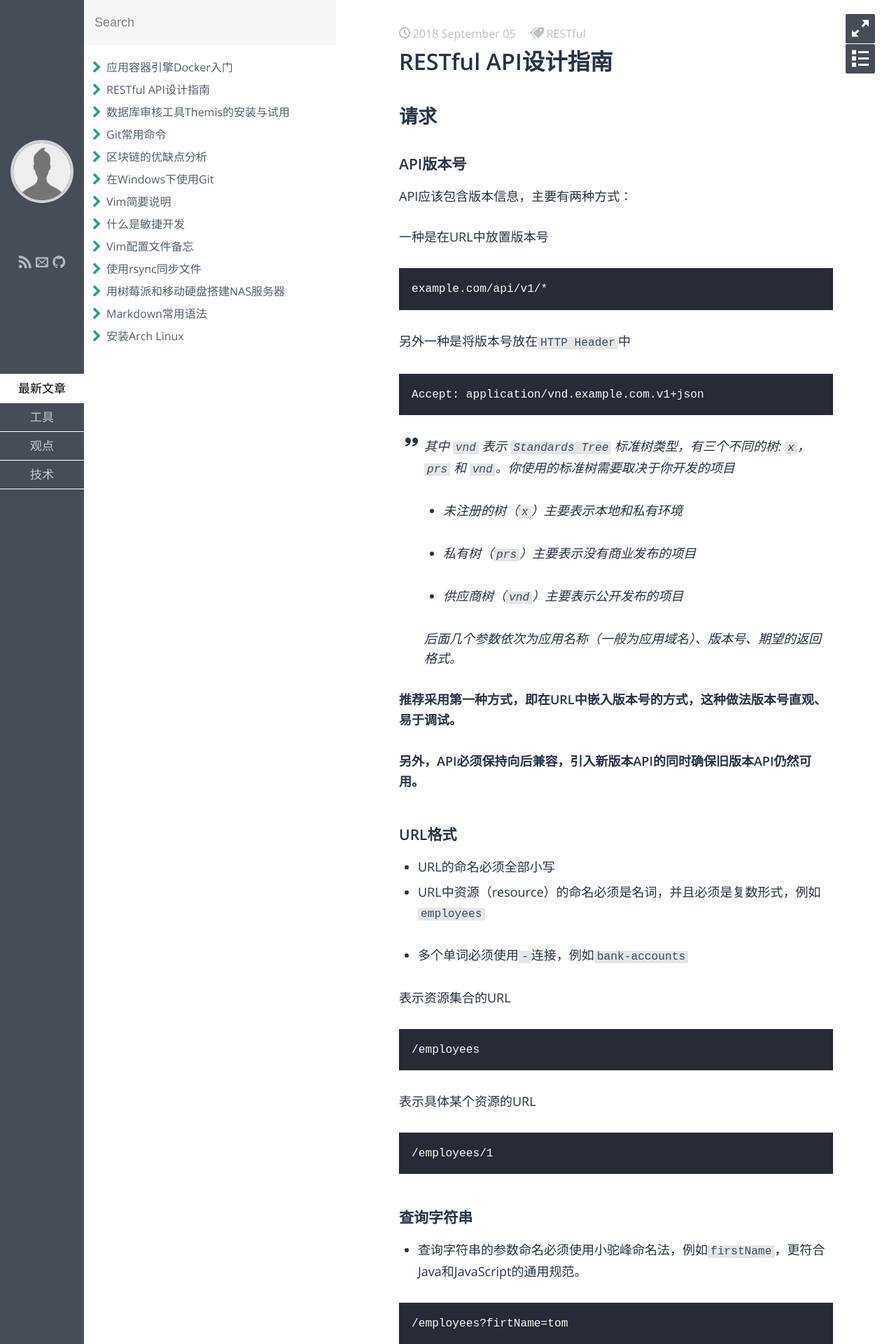
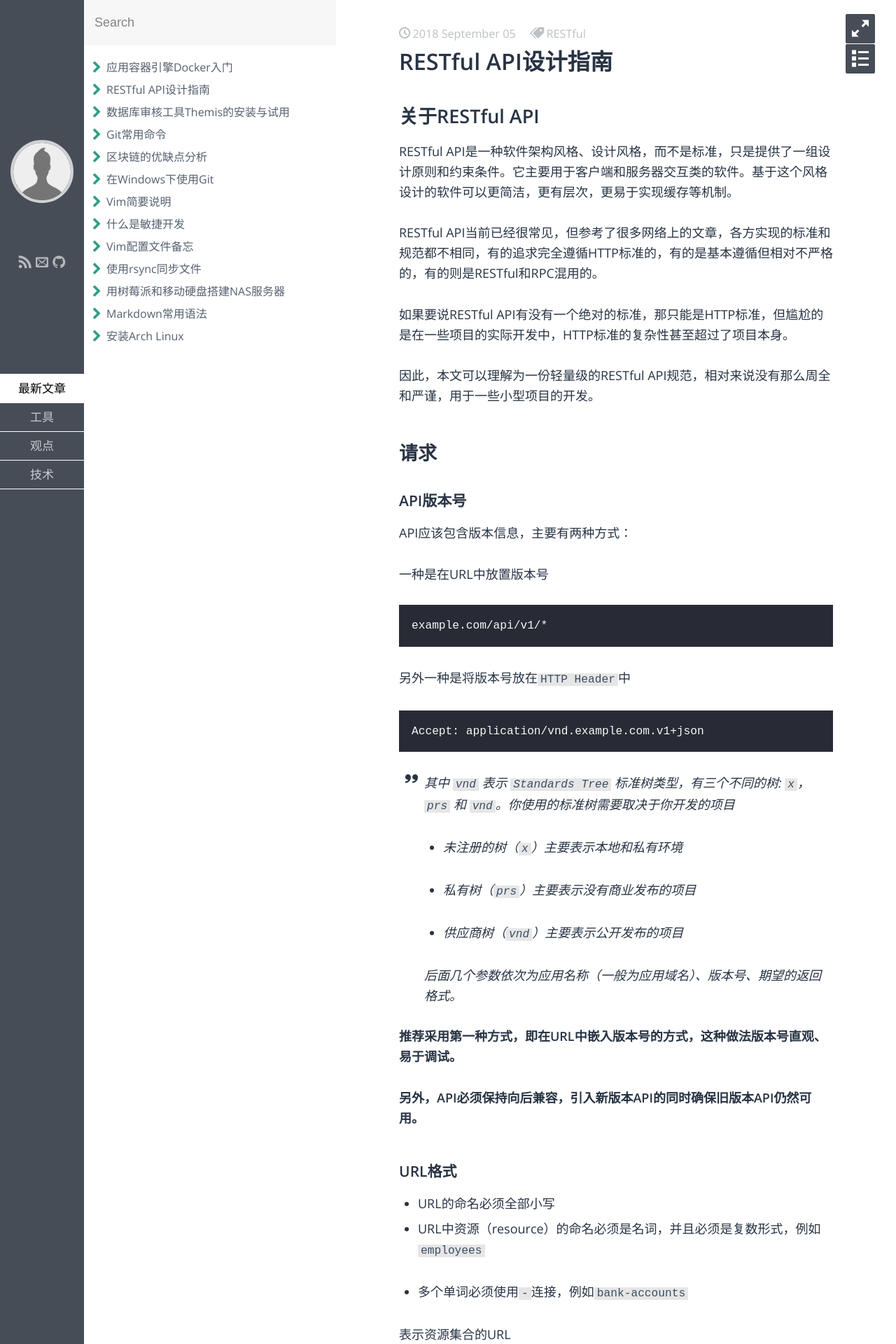
Before and after one commit to kpali/blog, a Jekyll site: the page built from _posts/tech/2018-09-05-restful-api-design-guide.md, in a window 1280 px wide. Shown: the top 1920 px of the page at 70% size. Built offline with Jekyll 4.4.1, drawn with Linux system fonts in a browser that asks for light colours; some web fonts are replaced; some of the changed text lies outside the part shown.

Commit message:
文章整理

```diff
--- a/_posts/tech/2018-09-05-restful-api-design-guide.md
+++ b/_posts/tech/2018-09-05-restful-api-design-guide.md
@@ -1,9 +1,20 @@
 ---
 layout: post
 title: RESTful API设计指南
+description: “RESTful API是一种软件架构风格、设计风格，而不是标准，只是提供了一组设计原则和约束条件。它主要用于客户端和服务器交互类的软件。基于这个风格设计的软件可以更简洁，更有层次，更易于实现缓存等机制。 RESTful API当前已经很常见，但参考了很多网络上的文章，各方实现的标准和规范都不相同，有的追求完全遵循HTTP标准的，有的是基本遵循但相对不严格的，有的则是RESTful和RPC混用的。 如果要说RESTful API有没有一个绝对的标准，那只能是HTTP标准，但尴尬的是在一些项目的实际开发中，HTTP标准的复杂性甚至超过了项目本身。 因此，本文可以理解为一份轻量级的RESTful API规范，相对来说没有那么周全和严谨，用于一些小型项目的开发。”
 category: 技术
 tags: RESTful
 ---
+
+##  关于RESTful API
+
+RESTful API是一种软件架构风格、设计风格，而不是标准，只是提供了一组设计原则和约束条件。它主要用于客户端和服务器交互类的软件。基于这个风格设计的软件可以更简洁，更有层次，更易于实现缓存等机制。
+
+RESTful API当前已经很常见，但参考了很多网络上的文章，各方实现的标准和规范都不相同，有的追求完全遵循HTTP标准的，有的是基本遵循但相对不严格的，有的则是RESTful和RPC混用的。
+
+如果要说RESTful API有没有一个绝对的标准，那只能是HTTP标准，但尴尬的是在一些项目的实际开发中，HTTP标准的复杂性甚至超过了项目本身。
+
+因此，本文可以理解为一份轻量级的RESTful API规范，相对来说没有那么周全和严谨，用于一些小型项目的开发。
 
 ## 请求
 
```
Also changed, not shown: _posts/view/2016-11-24-blockchain-advantages-and-disadvantrages.md (renamed from _posts/tech/2016-11-24-blockchain-advantages-and-disadvantrages.md, +2 -1 lines), _posts/tech/2018-10-25-docker-tutorial.md (renamed from _posts/tool/2018-10-25-try-docker.md).
